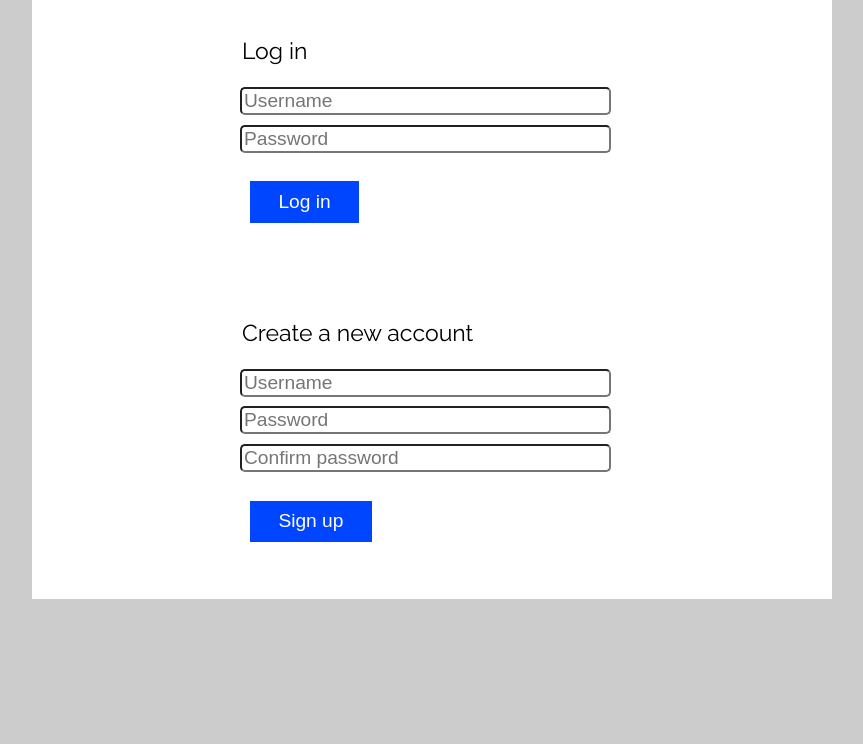
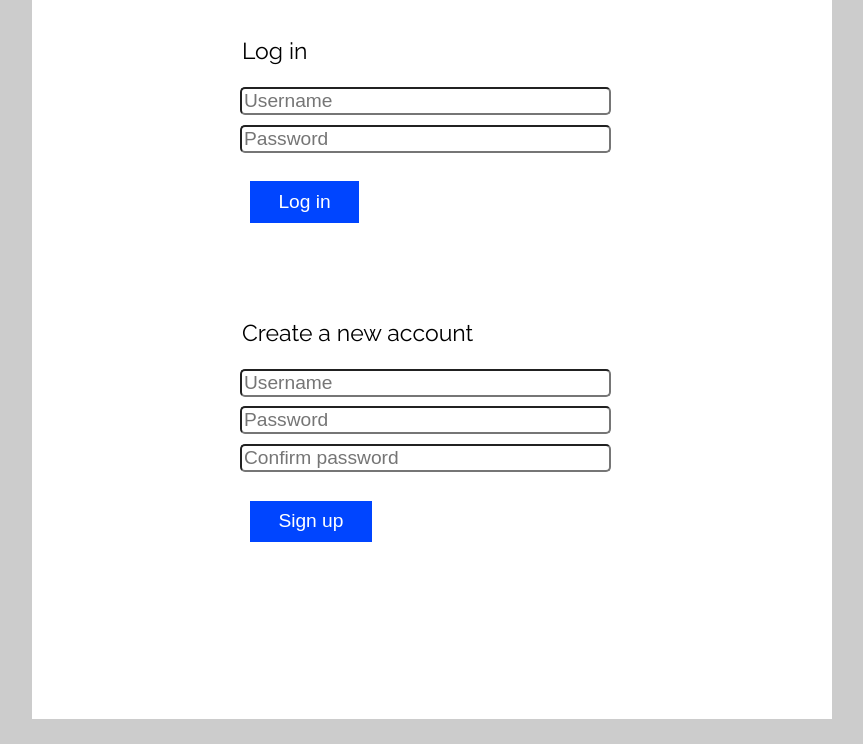
Before and after one commit to sylprimeau/esl-quiz-site, a PHP site: page /login.php in a window 1280 px wide. Shown: the part 56-800 px from the top of the page, without its empty margins (208-1071 px from the left). Run offline with PHP 8.4, Linux system fonts and the light colour scheme; some libraries are stand-ins or nearby versions.

Commit message:
Login page background color now 90vh. Looks better.

```diff
--- a/style.css
+++ b/style.css
@@ -370,6 +370,10 @@ footer {
 /***********************************************/
 
 /* login page */
+.login-page {
+	min-height: 90vh;
+}
+
 .login-page form {
 	width: 21em;
 	padding: 2em 0;
```
